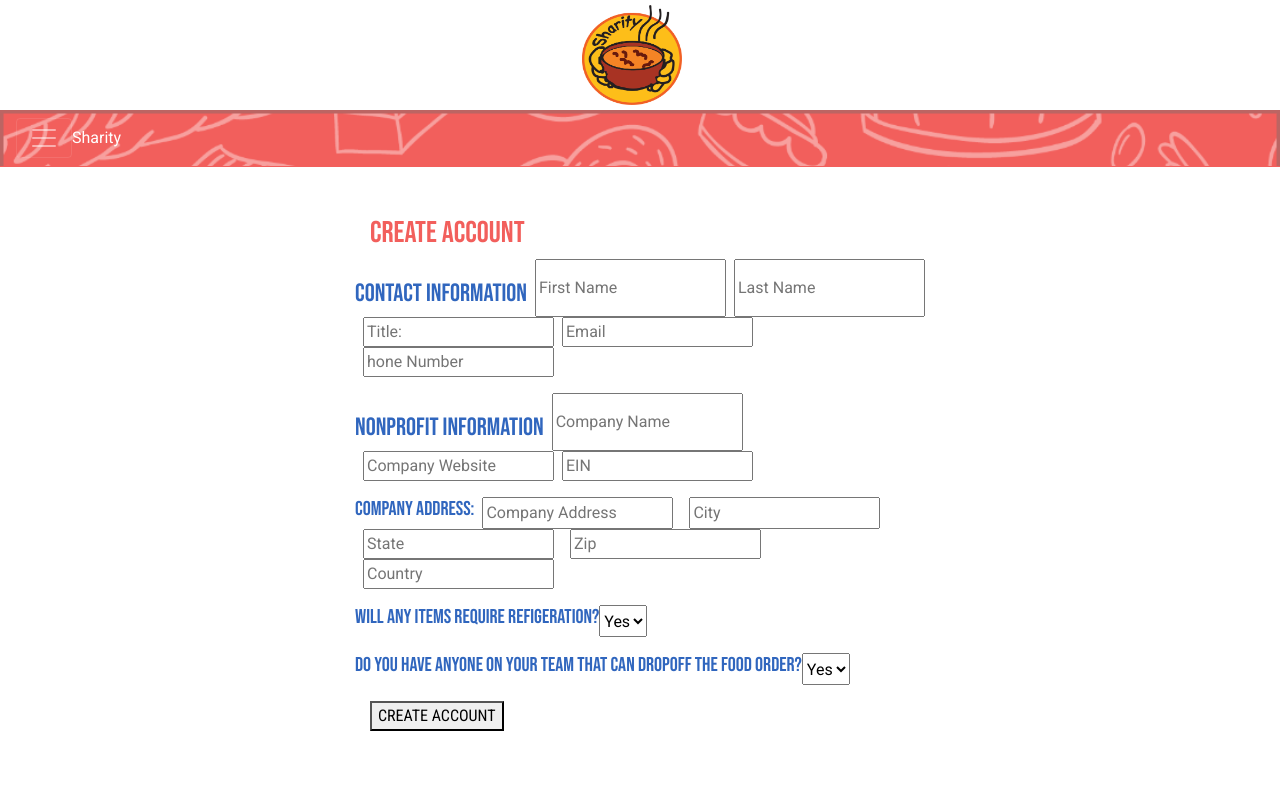
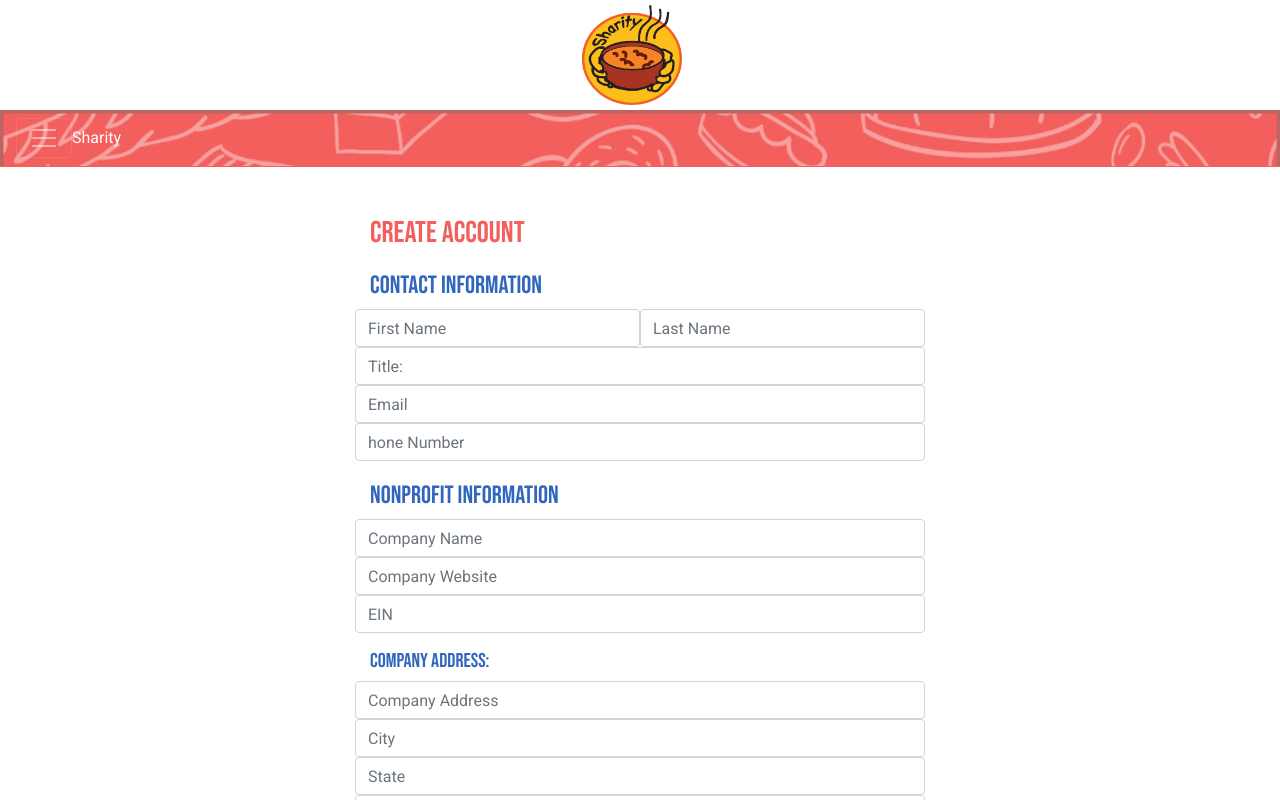
Before and after one commit to cod3rShea/sharity-official, a React (Create React App) app in the folder client/: page /restaurant-register in a window 1280 px wide. Shown: the top 800 px of the page. Built offline with nearby package versions, Linux system fonts and the light colour scheme.

Commit message:
fix more styling for form

```diff
--- a/client/src/components/VendorSignUp/index.js
+++ b/client/src/components/VendorSignUp/index.js
@@ -71,37 +71,37 @@ class VendorSignUp extends React.Component {
 					<div className="col-md-6 mt-5 mx-auto">
 						<h1>Create account</h1>
 						<form className="form-group" onSubmit={this.onSubmit}>
+							<h2>Contact Information</h2>
 							<div className="form-group row">
-								<h2>Contact Information</h2>
-								<input placeholder="First Name" className="resturant-input" type="text" name="firstName" value={this.state.firstName} onChange={this.onChange} />
-								<input placeholder="Last Name" className="resturant-input" type="text" name="lastName" value={this.state.lastName} onChange={this.onChange} />
-								<input placeholder="Title:" className="resturant-input" type="text" name="title" value={this.state.title} onChange={this.onChange} />
-								<input placeholder="Email" className="resturant-input" type="text" name="email" value={this.state.email} onChange={this.onChange} />
-								<input placeholder="hone Number" className="resturant-input" type="text" name="phoneNumber" value={this.state.phoneNumber} onChange={this.onChange} />
+								<input placeholder="First Name" className="form-control col-md-6" type="text" name="firstName" value={this.state.firstName} onChange={this.onChange} />
+								<input placeholder="Last Name" className="form-control col-md-6" type="text" name="lastName" value={this.state.lastName} onChange={this.onChange} />
+								<input placeholder="Title:" className="form-control col-md-12" type="text" name="title" value={this.state.title} onChange={this.onChange} />
+								<input placeholder="Email" className="form-control col-md-12" type="text" name="email" value={this.state.email} onChange={this.onChange} />
+								<input placeholder="hone Number" className="form-control col-md-12" type="text" name="phoneNumber" value={this.state.phoneNumber} onChange={this.onChange} />
 							</div>
+							<h2> Nonprofit Information</h2>
 							<div className="form-group row">
-								<h2> Nonprofit Information</h2>
-								<input placeholder="Company Name" className="resturant-input" type="text" name="companyName" value={this.state.companyName} onChange={this.onChange} />
-								<input placeholder="Company Website" className="resturant-input" type="text" name="companyWebsite" value={this.state.companyWebsite} onChange={this.onChange} />
-								<input placeholder="EIN" className="resturant-input" type="text" name="ein" value={this.state.ein} onChange={this.onChange} />
+								<input placeholder="Company Name" className="form-control col-md-12" type="text" name="companyName" value={this.state.companyName} onChange={this.onChange} />
+								<input placeholder="Company Website" className="form-control col-md-12" type="text" name="companyWebsite" value={this.state.companyWebsite} onChange={this.onChange} />
+								<input placeholder="EIN" className="form-control col-md-12" type="text" name="ein" value={this.state.ein} onChange={this.onChange} />
 							</div>
+							<h3>Company Address:</h3>
 							<div className="form-group row">
-								<h3>Company Address:</h3>
-								<input placeholder="Company Address" className="address-input" type="text" name="companyAddress" value={this.state.companyAddress} onChange={this.onChange} />
-								<input placeholder="City" className="address-input" type="text" name="companyCity" value={this.state.companyCity} onChange={this.onChange} />
-								<input placeholder="State" className="address-input" type="text" name="companyState" value={this.state.companyState} onChange={this.onChange} />
-								<input placeholder="Zip" className="address-input" type="text" name="companyZip" value={this.state.companyZip} onChange={this.onChange} />
-								<input placeholder="Country" className="address-input" type="text" name="companyCountry" value={this.state.companyCountry} onChange={this.onChange} />
+								<input placeholder="Company Address" className="form-control col-md-12" type="text" name="companyAddress" value={this.state.companyAddress} onChange={this.onChange} />
+								<input placeholder="City" className="form-control col-md-12" type="text" name="companyCity" value={this.state.companyCity} onChange={this.onChange} />
+								<input placeholder="State" className="form-control col-md-12" type="text" name="companyState" value={this.state.companyState} onChange={this.onChange} />
+								<input placeholder="Zip" className="form-control col-md-12" type="text" name="companyZip" value={this.state.companyZip} onChange={this.onChange} />
+								<input placeholder="Country" className="form-control col-md-12" type="text" name="companyCountry" value={this.state.companyCountry} onChange={this.onChange} />
 							</div>
+							<h3>Will any items require refigeration?</h3>
 							<div className="form-group row">
-								<h3>Will any items require refigeration?</h3>
 								<select value={this.state.refigeration} onChange={this.onChange}>
 									<option value="yes">Yes</option>
 									<option value="no">No</option>
 								</select>
 							</div>
+							<h3>Do you have anyone on your team that can dropoff the food order?</h3>
 							<div className="form-group row">
-								<h3>Do you have anyone on your team that can dropoff the food order?</h3>
 								<select value={this.state.dropoff} onChange={this.onChange}>
 									<option value="yes">Yes</option>
 									<option value="no">No</option>
```
